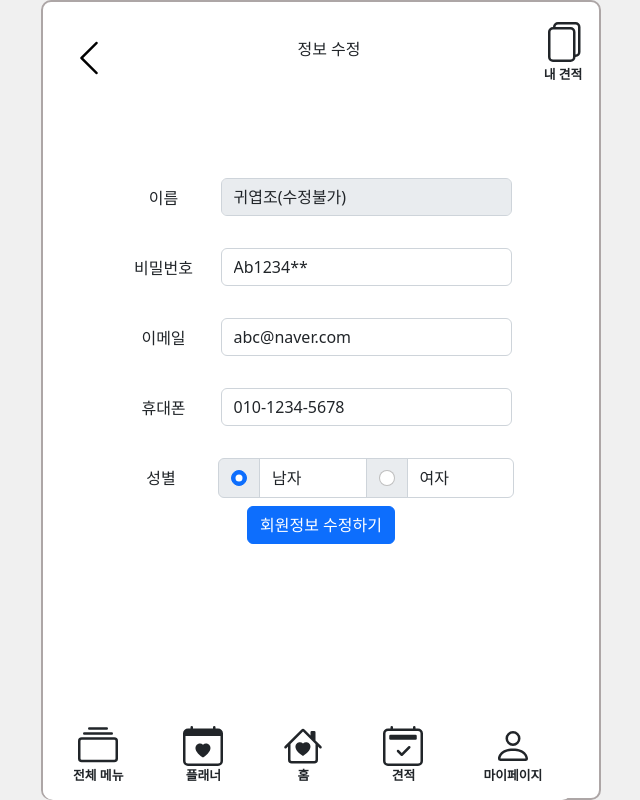
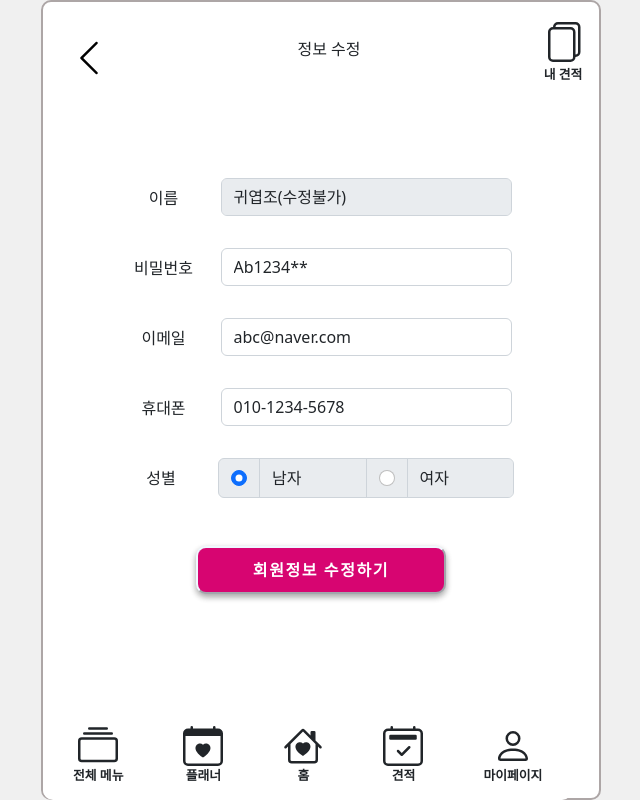
Before and after one commit to weddingYou-Project/frontend, a React (Create React App) app: page /mypage/1/userupdate in a window 1280 px wide. Shown: the whole page, without its empty margins (319-959 px from the left). Built offline with nearby package versions, Linux system fonts and the light colour scheme.

Commit message:
fix : 회원정보 수정페이지 버튼 정렬

```diff
--- a/src/Css/userupdate.css
+++ b/src/Css/userupdate.css
@@ -4,3 +4,7 @@
     align-items: center;
     justify-content: center;
 }
+
+.updatebtn{
+    margin-top:40px;
+}
--- a/src/Pages/UserUpdate.js
+++ b/src/Pages/UserUpdate.js
@@ -253,6 +253,7 @@ function UserUpdate() {
                 id="male"
                 aria-label="male btn"
                 value="남자"
+                disabled
               />
               <div class="input-group-text">
                 <input
@@ -270,13 +271,14 @@ function UserUpdate() {
                 id="female"
                 aria-label="female btn"
                 value="여자"
+                disabled
               />
             </div>
             {userOrPlanner === "플래너" ? null : <div></div>}
           </div>
 
           <div class="col-12">
-            <button class="btn btn-primary infochange" type="submit">
+            <button class="btn-colour-1 updatebtn" type="submit">
               회원정보 수정하기
             </button>
           </div>
```
